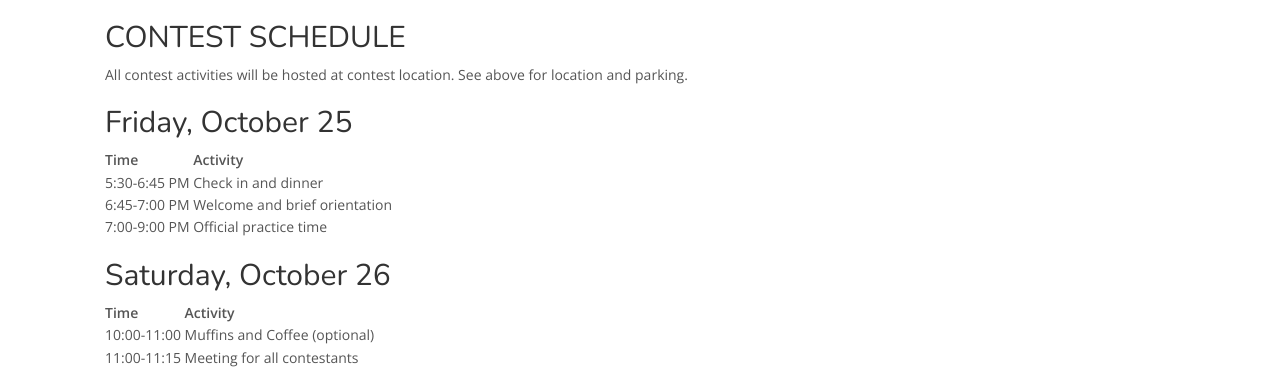
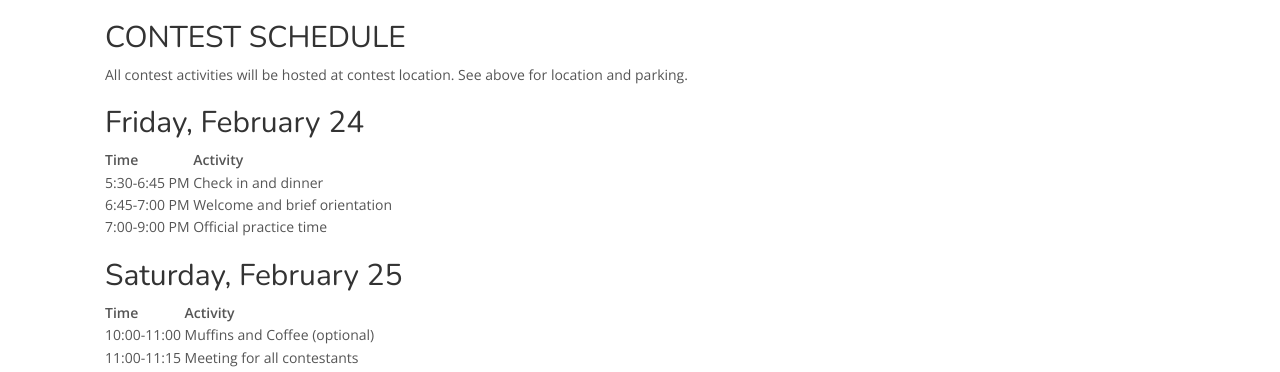
Before and after one commit to icpc/na-rocky-mountain-web, a Jekyll site: the page built from docs/alberta/index.md, in a window 1280 px wide and 900 px high, scrolled down 517 px. Shown: the part 158-530 px from the top of the window. Built offline with Jekyll 4.4.1, drawn with Linux system fonts in a browser that asks for light colours; nearby versions of some CDN libraries; our own code applies the rules of GitHub Pages for plain Markdown files.

Commit message:
ualberta info update

```diff
--- a/docs/alberta/index.md
+++ b/docs/alberta/index.md
@@ -29,7 +29,7 @@ Saturday, February 25 from 8:30 - 9:30 AM at the contest location. See above for
 
 All contest activities will be hosted at contest location. See above for location and parking.
 
-## Friday, October 25
+## Friday, February 24
 
 | Time         |     | Activity                      |
 | ------------ | --- | ----------------------------- |
@@ -37,7 +37,7 @@ All contest activities will be hosted at contest location. See above for locatio
 | 6:45-7:00 PM |     | Welcome and brief orientation |
 | 7:00-9:00 PM |     | Official practice time        |
 
-## Saturday, October 26
+## Saturday, February 25
 
 | Time       |     | Activity                              |
 | ---------- | --- | ------------------------------------- |
@@ -64,8 +64,6 @@ The contest runs from 12:00 PM to 5:00 PM. Teams are recommended to wear contest
 
 See [here](https://image.icpc.global/pac2022/environment.html) for information on the contest OS environment including editors, compilers/interpreters, and available language documentation.
 
-
-
 ## HOTEL
 
 Guests staying Friday night can book at one of the many hotels in town. There is not a specific hotel that we recommend, nor are there rooms blocked or a special rate for the contest.
```
